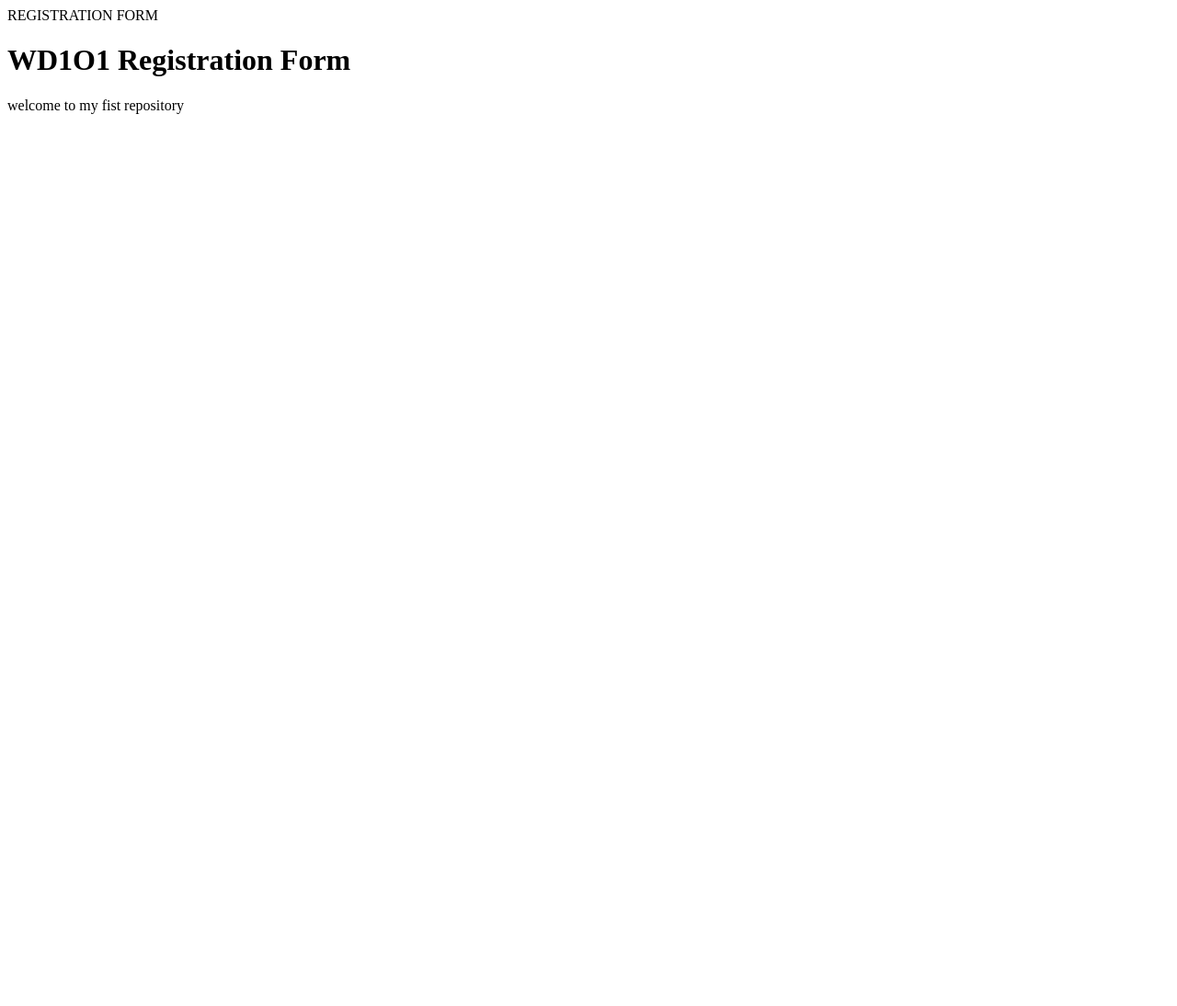
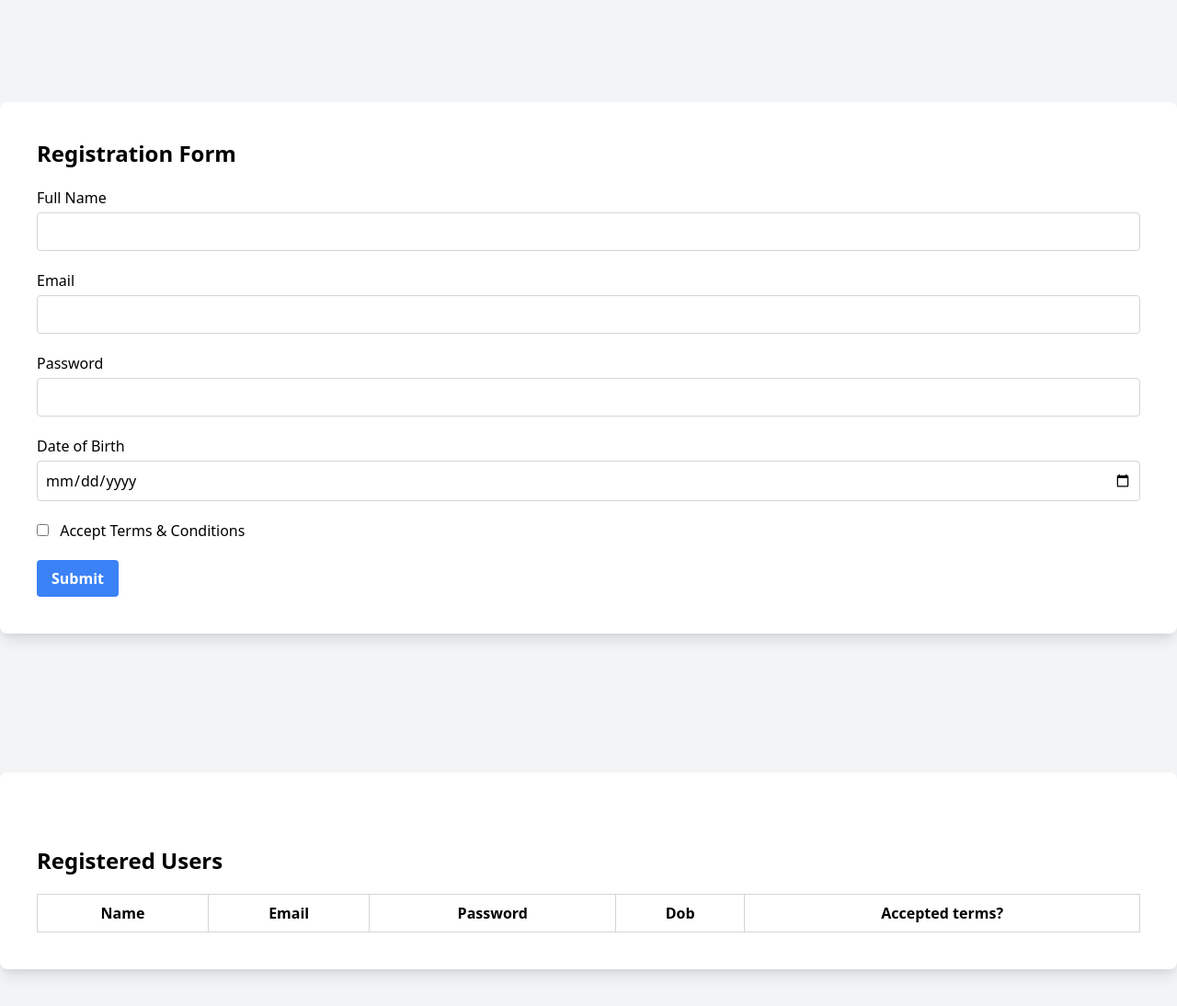
Before and after one commit to Tarun7386/Registration-Form, a plain HTML site: page index.html in a window 1280 px wide. Shown: the whole page at 92% size. Before the commit the page ends 800 px from the top, so only its background shows below. Drawn offline with nearby package versions, Linux system fonts and the light colour scheme.

Commit message:
Update index.html

```diff
--- a/index.html
+++ b/index.html
@@ -1,10 +1,58 @@
-<!DOCTYPE>
-<html>
-  <head>
-    REGISTRATION FORM
-  </head>
-  <body>
-    <h1> WD1O1 Registration Form</h1>
-    <p> welcome to my fist repository </p>
-  </body>
+<!DOCTYPE html>
+<html lang="en">
+<head>
+    <meta charset="UTF-8">
+    <meta name="viewport" content="width=device-width, initial-scale=1.0">
+    <title>Registration Form</title>
+    <link href="https://cdn.jsdelivr.net/npm/tailwindcss@2.2.16/dist/tailwind.min.css" rel="stylesheet">
+</head>
+<body class="bg-gray-100">
+    <div class="flex items-center justify-center h-screen">
+        <div class="container mx-auto my-10 p-10 bg-white shadow-lg rounded-lg">
+        <h2 class="text-2xl font-bold mb-5">Registration Form</h2>
+        <form id="registrationForm">
+            <div class="mb-5">
+                <label for="name" class="block mb-1">Full Name</label>
+                <input type="text" id="name" name="name" required class="w-full p-2 border border-gray-300 rounded">
+            </div>
+            <div class="mb-5">
+                <label for="email" class="block mb-1">Email</label>
+                <input type="email" id="email" name="email" required class="w-full p-2 border border-gray-300 rounded">
+            </div>
+            <div class="mb-5">
+                <label for="password" class="block mb-1">Password</label>
+                <input type="password" id="password" name="password" required class="w-full p-2 border border-gray-300 rounded">
+            </div>
+            <div class="mb-5">
+                <label for="dob" class="block mb-1">Date of Birth</label>
+                <input type="date" id="dob" name="dob" required class="w-full p-2 border border-gray-300 rounded">
+            </div>
+            <div class="mb-5">
+                <input type="checkbox" id="acceptedTerms" name="acceptedTerms" required>
+                <label for="acceptedTerms" class="ml-2">Accept Terms & Conditions</label>
+            </div>
+            <button type="submit" class="bg-blue-500 hover:bg-blue-700 text-white font-bold py-2 px-4 rounded">
+                Submit
+            </button>
+        </form>
+    </div>
+    </div>
+
+    <div class="container mx-auto my-10 p-10 bg-white shadow-lg rounded-lg">
+        <h2 class="text-2xl font-bold mb-5 mt-10">Registered Users</h2>
+        <table class="w-full border border-gray-300">
+            <thead>
+                <tr>
+                    <th class="border border-gray-300 p-2">Name</th>
+                    <th class="border border-gray-300 p-2">Email</th>
+                    <th class="border border-gray-300 p-2">Password</th>
+                    <th class="border border-gray-300 p-2">Dob</th>
+                    <th class="border border-gray-300 p-2">Accepted terms?</th>
+                </tr>
+            </thead>
+            <tbody id="userTableBody"></tbody>
+        </table>
+    </div>
+    <script src="./index.js"></script>
+</body>
 </html>
```
